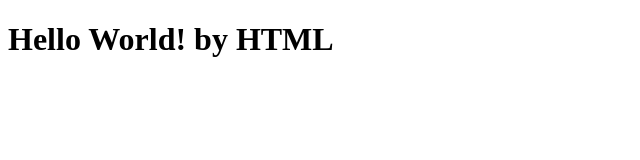
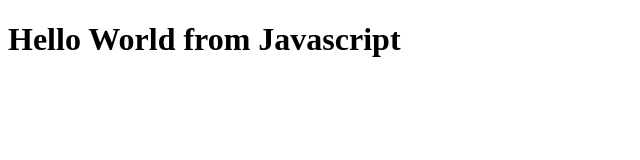
Before and after one commit to BhupendraMaurya/React-Tutorial, a plain HTML site: page Episode 1/index.html in a window 1280 px wide. Shown: the whole page, without its empty margins (0-640 px from the left). Drawn offline with Linux system fonts and the light colour scheme.

Commit message:
Printing hello world by Javascript

```diff
--- a/Episode 1/index.html
+++ b/Episode 1/index.html
@@ -6,8 +6,18 @@
     <title>React Tutorial Lecture 1</title>
 </head>
 <body>
-    <div>
+    <!-- <div>
         <h1>Hello World! by HTML</h1>
-    </div>
+    </div> -->
+
+    <div id="root"></div>
+
+    <script>
+        const heading = document.createElement("h1");
+        heading.innerHTML = "Hello World from Javascript";
+
+        const root = document.getElementById("root");
+        root.appendChild(heading);
+    </script>
 </body>
 </html>
```
